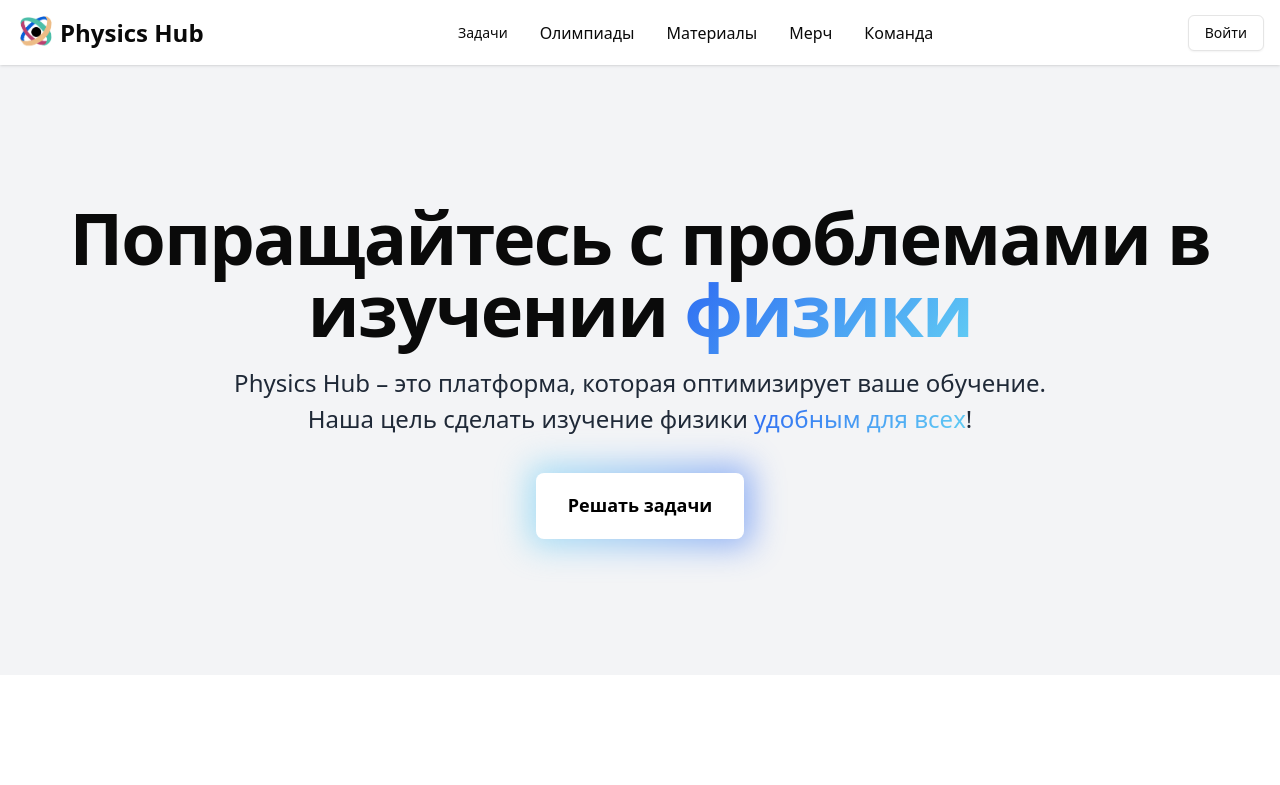
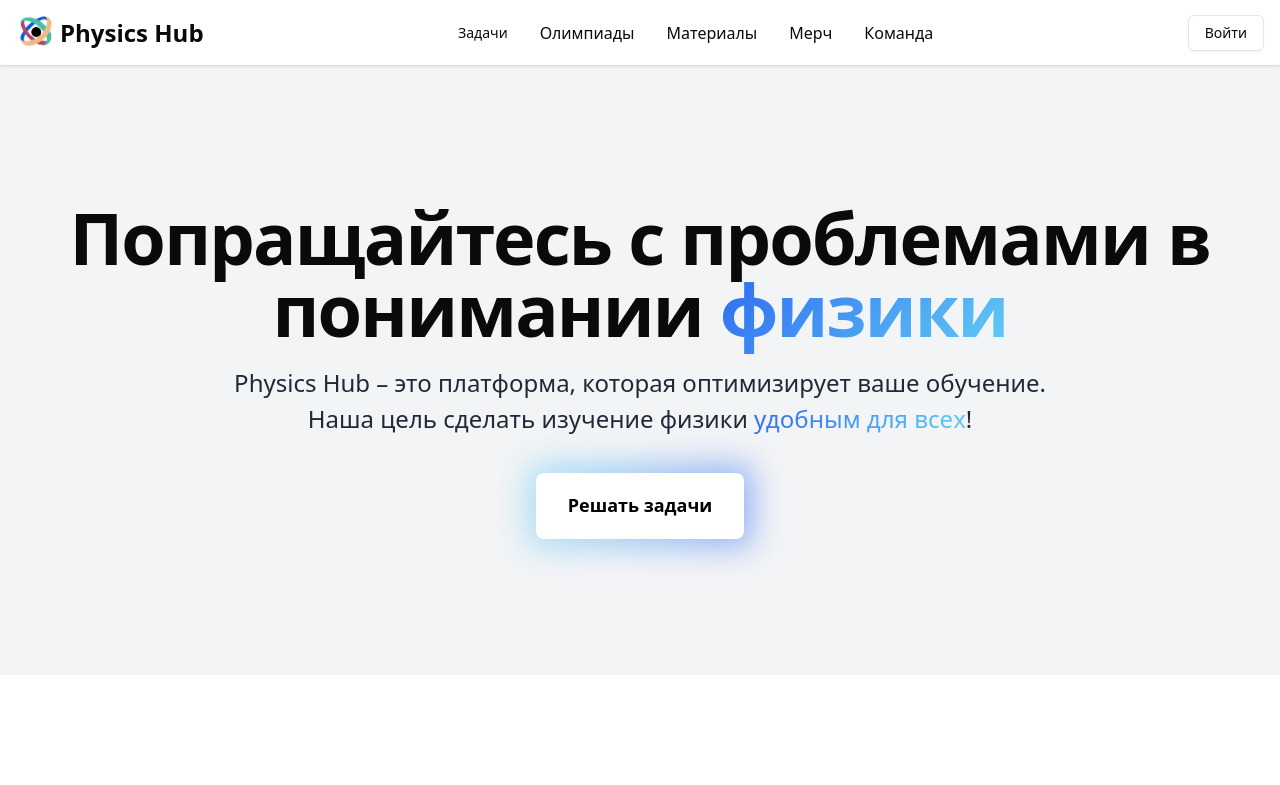
Before and after one commit to SabyrAlymbekov/PhysicsHub, a Next.js app: page / in a window 1280 px wide. Shown: the top 785 px of the page. Built offline with nearby package versions, Linux system fonts and the light colour scheme; no server answers; the database is empty.

Commit message:
Update Main.tsx

```diff
--- a/components/home/Main.tsx
+++ b/components/home/Main.tsx
@@ -5,7 +5,7 @@ function Main() {
   return (
     <section className='bg-gray-100 w-full py-5 md:py-24'>
         <div className='container py-10 flex flex-col justify-center gap-5'>
-            <h1 className='title'>Попращайтесь с проблемами в изучении <span className='text-gradient'>физики</span></h1>
+            <h1 className='title'>Попращайтесь с проблемами в понимании <span className='text-gradient'>физики</span></h1>
             <p className='subtitle'>Physics Hub – это платформа, которая оптимизирует ваше обучение.
                 <br/>
                 Наша цель сделать изучение физики <span className='text-gradient'>удобным для всех</span>!
```
